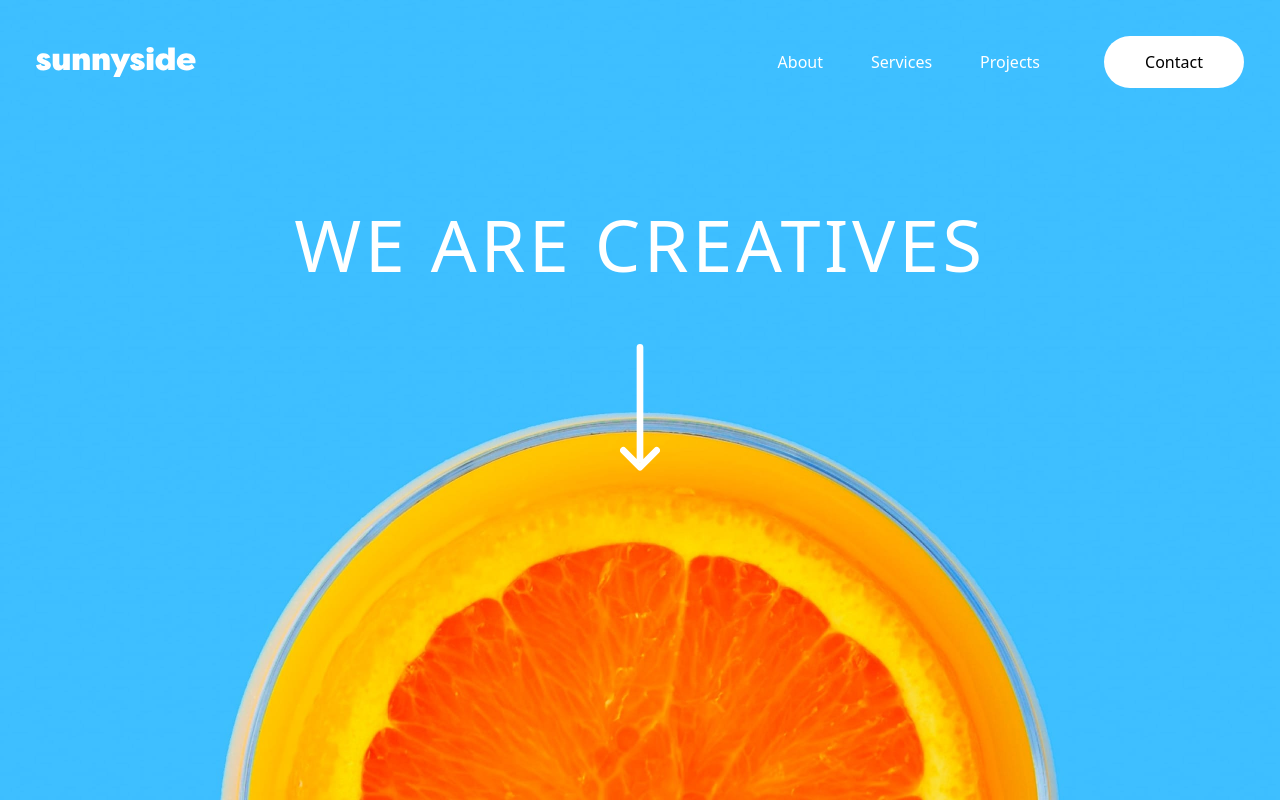
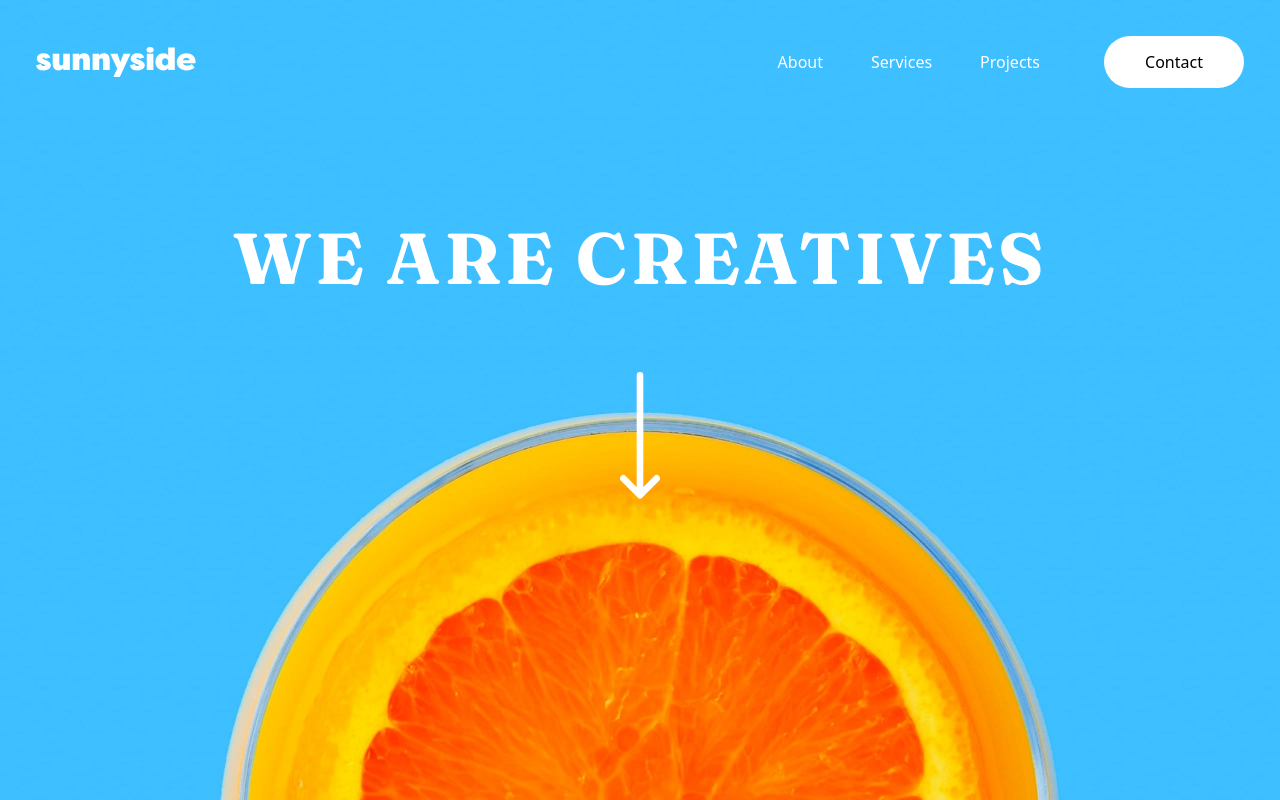
Before and after one commit to ItaloDev-Marcelo/sunnyside-agency-landing-page, a Next.js app: page / in a window 1280 px wide. Built offline with nearby package versions, Linux system fonts and the light colour scheme.

Commit message:
feat: importando Main

```diff
--- a/components/layout/Hero.tsx
+++ b/components/layout/Hero.tsx
@@ -4,14 +4,14 @@ import { Nav } from "./Nav"
 
 export const Hero = () => {
   return (
-    <section className='bg-cover  bg-no-repeat h-screen w-full
+    <section className='bg-cover  bg-no-repeat min-h-dvh w-full
     bg-[url(/image-header.jpg)] bg-center xl:bg-[url(/image-header-desk.jpg)]'>
          <header className="flex flex-row justify-between relative items-center py-6 px-7.5  mt-2 xl:mt-0 xl:p-9">
               <Image src={logo} alt='sunnyside-logo' className="w-40" />
               <Nav />
          </header>
-         <div className="text-center place-items-center mt-35 xl:mt-20">
-          <h1 className="uppercase tracking-wider text-white text-4xl w-50 xl:w-auto xl:text-[4.5rem]">We are creatives</h1>
+         <div className="text-center place-items-center mt-19 xl:mt-20">
+          <h1 className="uppercase tracking-wider font-black font-fraunces text-white text-[3rem]  xl:w-auto xl:text-[4.5rem]">We are <br className='xl:hidden'/> creatives</h1>
           <h2><Image src={arrowDown} alt='addowDown-icon' className="w-10 relative top-15" /></h2>
          </div>
     </section>
```
